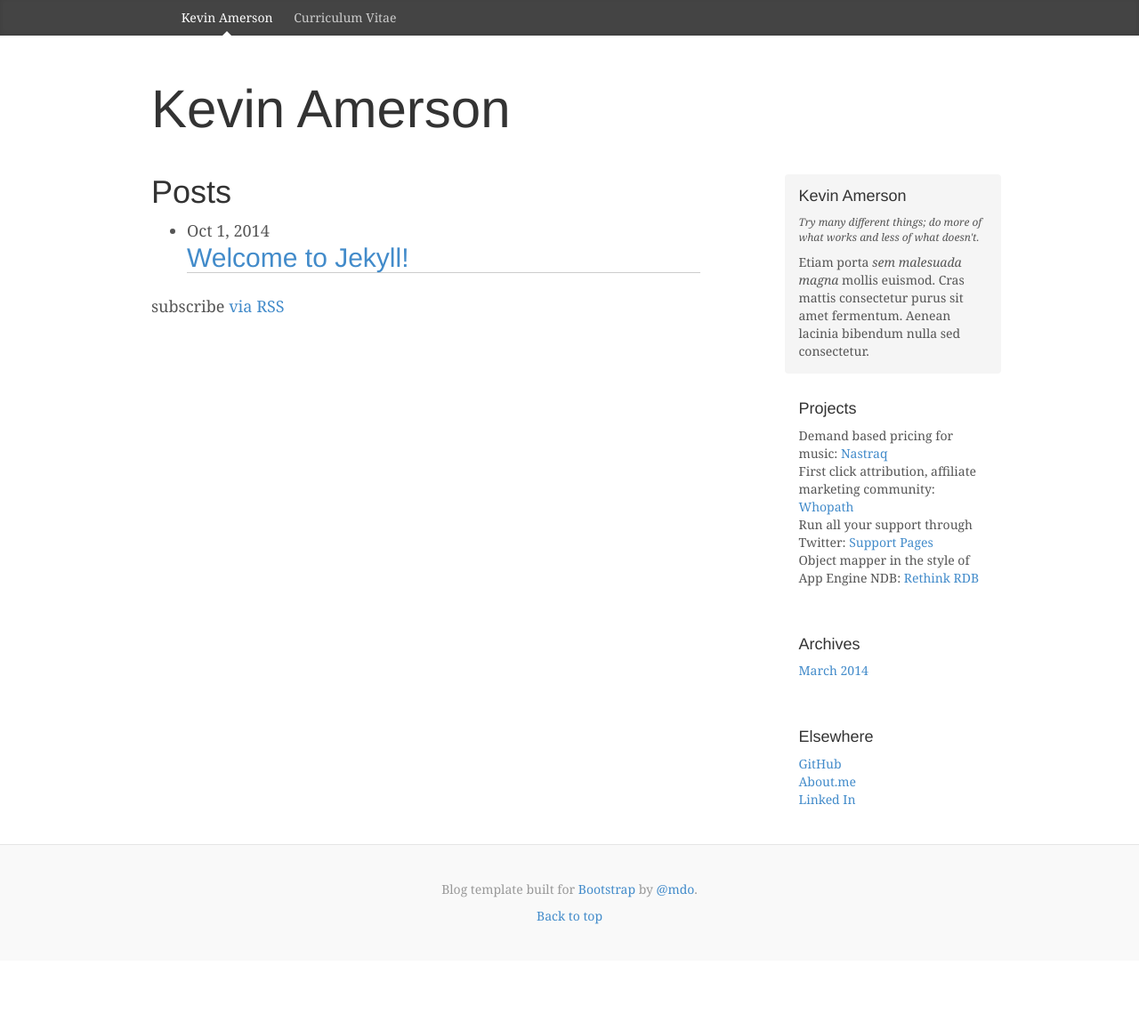
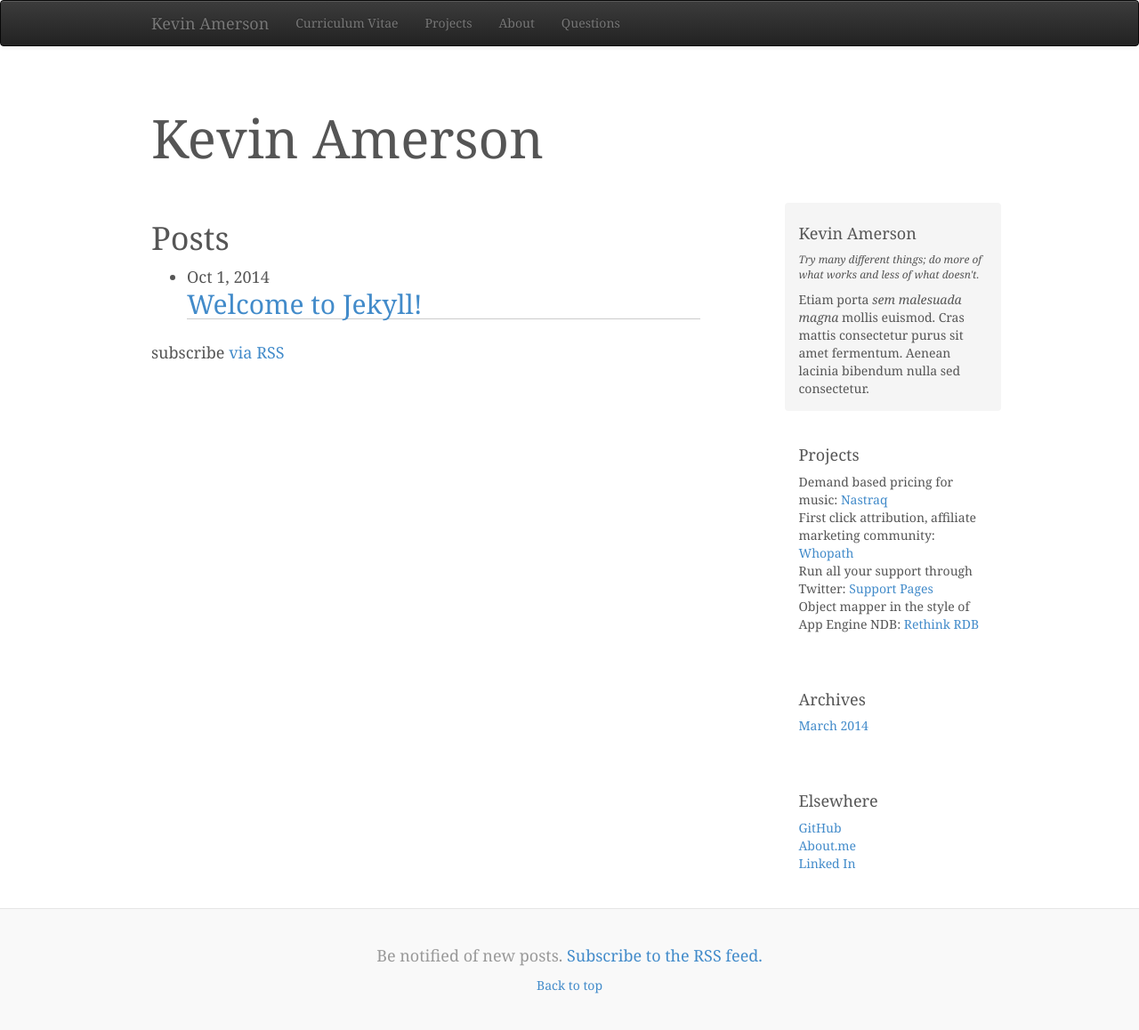
Before and after one commit to rayleyva/caoimhghin.github.io, a Jekyll site: the page built from index.html, in a window 1280 px wide. Shown: the whole page at 89% size. Built offline with Jekyll 4.4.1, drawn with Linux system fonts in a browser that asks for light colours; nearby versions of some CDN libraries; before the commit the page ends 1080 px from its top, so only the background shows below that.

Commit message:
new formatting, cleanup and created extra pages

```diff
--- a/CNAME
+++ b/CNAME
@@ -1 +1 @@
-www.kevinamerson.com
+kevinamerson.com
--- a/_includes/footer.html
+++ b/_includes/footer.html
@@ -1,5 +1,5 @@
 <div class="blog-footer">
-  <p>Blog template built for <a href="http://getbootstrap.com">Bootstrap</a> by <a href="https://twitter.com/mdo">@mdo</a>.</p>
+  <p>Be notified of new posts. <a href="http://feeds.feedburner.com/caoimhghin">Subscribe to the RSS feed.</a></p>
   <p>
     <a href="#">Back to top</a>
   </p>
--- a/_includes/head.html
+++ b/_includes/head.html
@@ -6,11 +6,12 @@
     <meta name="author" content="Kevin Amerson">
     <link rel="icon" href="/favicon.ico">
 
-    <title>{% if page.title %}{{ page.title }}{% else %}{{ site.title }}{% endif %}</title>
+    <title>Kevin Amerson - @caoimhghin - {% if page.title %}{{ page.title }}{% else %}{{ site.title }}{% endif %}</title>
 
     <style>
         {% include pygment_trac.css %}
         {% include bootstrap.min.css %}
+        {% include bootstrap-theme.min.css %}
         {% include styles.css %}
     </style>
 
--- a/_includes/header.html
+++ b/_includes/header.html
@@ -1,12 +1,26 @@
-<div class="blog-masthead">
-    <div class="container">
-        <nav class="blog-nav">
-            {% assign pages = site.pages | sort:"weight" %}
+<nav class="navbar navbar-default navbar-inverse" role="navigation">
+  <div class="container">
+    <!-- Brand and toggle get grouped for better mobile display -->
+    <div class="navbar-header">
+      <button type="button" class="navbar-toggle collapsed" data-toggle="collapse" data-target="#bs-example-navbar-collapse-1">
+        <span class="sr-only">Toggle navigation</span>
+        <span class="icon-bar"></span>
+        <span class="icon-bar"></span>
+        <span class="icon-bar"></span>
+      </button>
+      <a class="navbar-brand" href="/">Kevin Amerson</a>
+    </div>
+    <!-- Collect the nav links, forms, and other content for toggling -->
+    <div class="collapse navbar-collapse" id="bs-example-navbar-collapse-1">
+      <ul class="nav navbar-nav">
+          {% assign pages = site.pages | sort:"weight" %}
             {% for node in pages %}
-            {% if group == null or group == 'nav' %}
-            <a href="{{node.url}}" class="blog-nav-item {% if page.url == node.url %}active{% endif %}">{{node.title}}</a>
+            {% if node.group == 'nav' %}
+            <li class="{% if page.url == node.url %}active{% endif %}"><a href="{{node.url}}">{{node.title}}</a></li>
             {% endif %}
-            {% endfor %}
-        </nav>
-    </div>
-</div>
+          {% endfor %}
+          <li><a href="https://github.com/caoimhghin/feedback/issues/new">Questions</a></li>
+      </ul>
+    </div><!-- /.navbar-collapse -->
+  </div><!-- /.container-fluid -->
+</nav>
--- a/_includes/styles.css
+++ b/_includes/styles.css
@@ -7,17 +7,6 @@
   color: #555;
 }
 
-h1, .h1,
-h2, .h2,
-h3, .h3,
-h4, .h4,
-h5, .h5,
-h6, .h6 {
-  margin-top: 0;
-  font-family: "Helvetica Neue", Helvetica, Arial, sans-serif;
-  font-weight: normal;
-  color: #333;
-}
 
 h2, .h2 {margin:24px 0; border-bottom: solid 1px #cccccc;}
 h2:nth-of-type(1) {margin:0 0 24px 0;}
@@ -33,49 +22,6 @@
   .container {
     width: 970px;
   }
-}
-
-
-/*
- * Masthead for nav
- */
-
-.blog-masthead {
-  background-color: #444;
-  -webkit-box-shadow: inset 0 -2px 5px rgba(0,0,0,.1);
-          box-shadow: inset 0 -2px 5px rgba(0,0,0,.1);
-}
-
-/* Nav links */
-.blog-nav-item {
-  position: relative;
-  display: inline-block;
-  padding: 10px;
-  font-weight: 500;
-  color: #cccccc;
-}
-.blog-nav-item:hover,
-.blog-nav-item:focus {
-  color: #fff;
-  text-decoration: none;
-}
-
-/* Active state gets a caret at the bottom */
-.blog-nav .active {
-  color: #fff;
-}
-.blog-nav .active:after {
-  position: absolute;
-  bottom: 0;
-  left: 50%;
-  width: 0;
-  height: 0;
-  margin-left: -5px;
-  vertical-align: middle;
-  content: " ";
-  border-right: 5px solid transparent;
-  border-bottom: 5px solid;
-  border-left: 5px solid transparent;
 }
 
 
@@ -126,19 +72,6 @@
 
 
 
-/* Pagination */
-.pager {
-  margin-bottom: 60px;
-  text-align: left;
-}
-.pager > li > a {
-  width: 140px;
-  padding: 10px 20px;
-  text-align: center;
-  border-radius: 30px;
-}
-
-
 /*
  * Blog posts
  */
@@ -167,6 +100,7 @@
   background-color: #f9f9f9;
   border-top: 1px solid #e5e5e5;
 }
+.blog-footer p:nth-of-type(1) {font-size:18px;}
 .blog-footer p:last-child {
   margin-bottom: 0;
 }
--- a/index.html
+++ b/index.html
@@ -1,9 +1,6 @@
 ---
 layout: default
 title: Kevin Amerson
-permalink: /
-group: nav
-weight: 0
 ---
 <div class="home">
 
```
Also changed, not shown: about.md (added, +9 -0 lines), projects.md (added, +9 -0 lines), _includes/bootstrap-theme.min.css (added).
